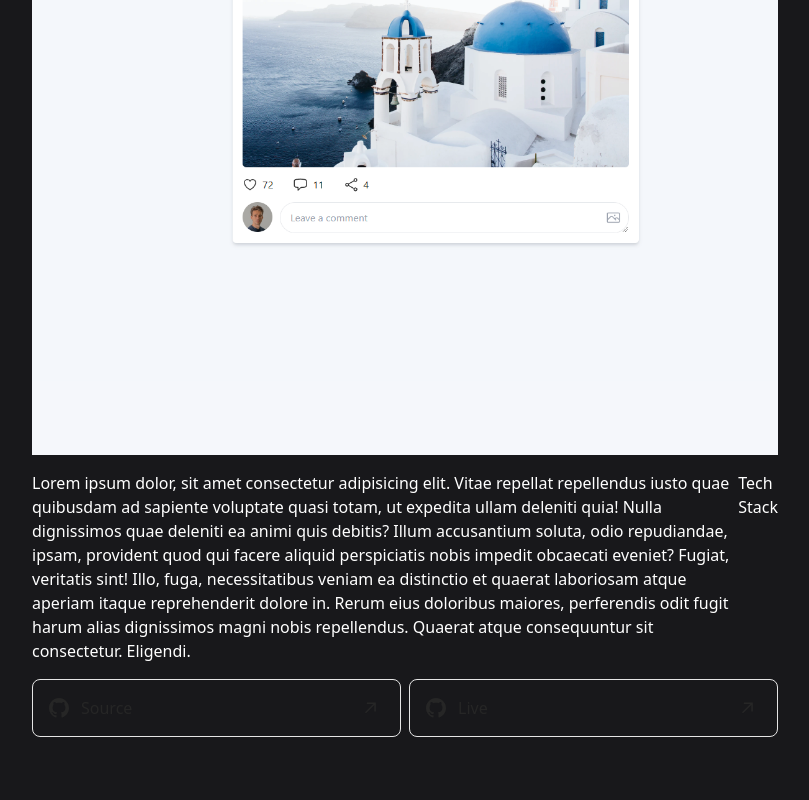
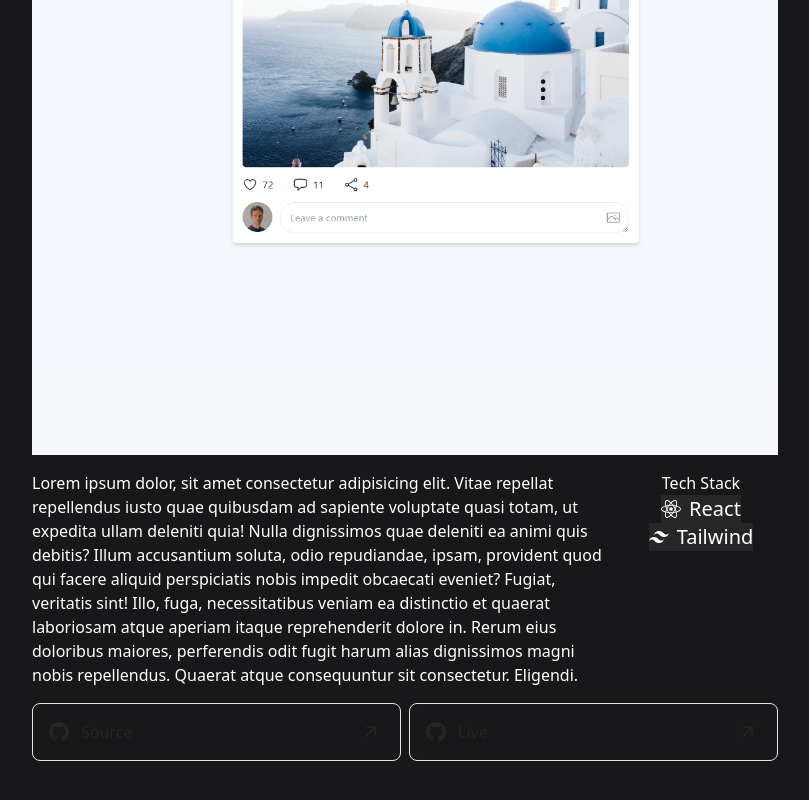
Before and after one commit to evankagarise/nextjs-typescript-tailwind-portfolio, a Next.js app: page /projects/project1 in a window 1280 px wide. Shown: the part 428-1228 px from the top of the page, without its empty margins (310-1119 px from the left). Built offline with nearby package versions, Linux system fonts and the light colour scheme.

Commit message:
added tech stack to project page

```diff
--- a/app/projects/project1/page.tsx
+++ b/app/projects/project1/page.tsx
@@ -1,6 +1,7 @@
 import React from 'react'
 import social from '@/assets/social.png'
 import Image from 'next/image'
+import { SiReact, SiTailwindcss} from 'react-icons/si'
 import {
     GitHubIcon,
     YoutubeIcon,
@@ -12,12 +13,20 @@ const Page = () => {
     <div>
         <h1 className="font-bold text-3xl font-serif text-white">Twitter UI</h1>
       <Image alt=" twitter UI" src={social} className="object-cover" />
-      <div className='flex text-white mt-4'>
-        <div className='flex-3'>
+      <div className='flex text-white mt-4 gap-4'>
+        <div className='max-w-xl'>
             Lorem ipsum dolor, sit amet consectetur adipisicing elit. Vitae repellat repellendus iusto quae quibusdam ad sapiente voluptate quasi totam, ut expedita ullam deleniti quia! Nulla dignissimos quae deleniti ea animi quis debitis? Illum accusantium soluta, odio repudiandae, ipsam, provident quod qui facere aliquid perspiciatis nobis impedit obcaecati eveniet? Fugiat, veritatis sint! Illo, fuga, necessitatibus veniam ea distinctio et quaerat laboriosam atque aperiam itaque reprehenderit dolore in. Rerum eius doloribus maiores, perferendis odit fugit harum alias dignissimos magni nobis repellendus. Quaerat atque consequuntur sit consectetur. Eligendi.
         </div>
-        <div className='flex-2'>
+        <div className='grow flex flex-col items-center '>
             <h1>Tech Stack</h1>
+            <div className='flex gap-2 text-xl items-center bg-zinc-800 justify-center'>
+            <SiReact className='text-xl' />
+            <h1>React</h1>
+            </div>
+            <div className='flex gap-2 text-xl items-center bg-zinc-800 justify-center'>
+            <SiTailwindcss className='text-xl' />
+            <h1>Tailwind</h1>
+            </div>
         </div>
       </div>
       <div className='mt-4 flex flex-col gap-2 md:flex-row md:gap-2'>
```
